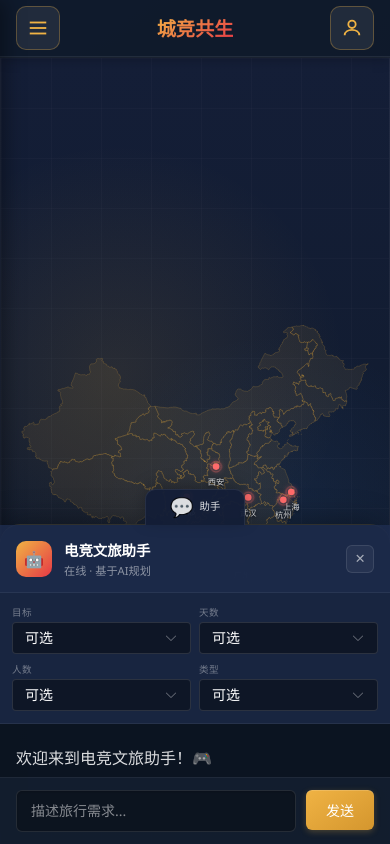
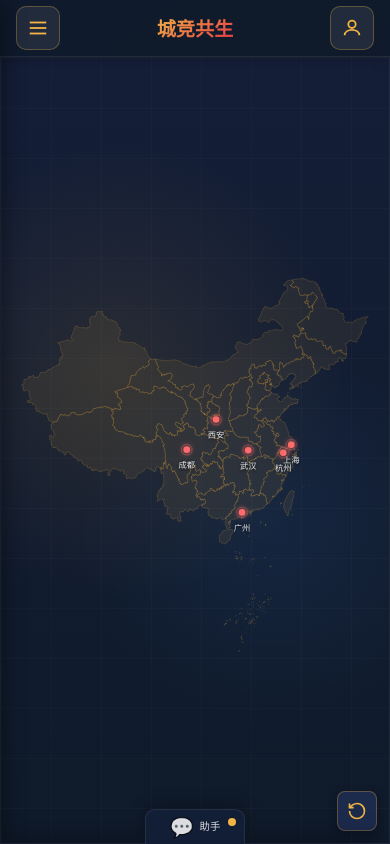
Before and after one commit to iy88/os_national_frontend, a Vue app: page /travel in a window 390 px wide. Built offline with nearby package versions, Linux system fonts and the light colour scheme.

Commit message:
refactor: improve TravelView layout and fix mobile dialog issues

```diff
--- a/src/components/ChatBox.vue
+++ b/src/components/ChatBox.vue
@@ -431,7 +431,7 @@ defineExpose({
 
 @media (max-width: 768px) {
     .message.user .message-content {
-        width: 100%;
+        width: fit-content;
         max-width: 100%;
         box-sizing: border-box;
     }
--- a/src/components/CityMap.vue
+++ b/src/components/CityMap.vue
@@ -89,6 +89,7 @@ const initialMainlandView = ref({x: 0, y: 0, w: SVG_WIDTH, h: SVG_HEIGHT})
 // 缩放范围（基于初始大陆视图宽度）
 const MIN_VIEW_WIDTH_RATIO = 0.35
 const MAX_VIEW_WIDTH_RATIO = 2.2
+const MAP_VISUAL_UPSHIFT_RATIO = 0.06
 
 // 计算当前viewBox字符串
 const computeViewBox = () => {
@@ -508,7 +509,7 @@ const initializeMainlandView = () => {
 
     // 设置viewBox使大陆居中
     vbX.value = bounds.minX - (newW - boundsWidth) / 2
-    vbY.value = bounds.minY - (newH - boundsHeight) / 2
+    vbY.value = bounds.minY - (newH - boundsHeight) / 2 + newH * MAP_VISUAL_UPSHIFT_RATIO
     vbW.value = newW
     vbH.value = newH
 
--- a/src/views/TravelView.vue
+++ b/src/views/TravelView.vue
@@ -1,5 +1,5 @@
 <template>
-    <div class="travel-view">
+    <div :class="['travel-view', { 'mobile-layout': !isDesktopLayout }]">
         <!-- 地图区域 -->
         <section class="map-section" :class="{ 'chat-open': chatOpen && isDesktopLayout }">
             <div class="map-host">
@@ -92,7 +92,8 @@
             v-model="showCityModal"
             :title="currentCity?.name"
             class="city-detail-modal"
-            width="800px"
+            modal-class="city-detail-overlay"
+            :width="cityDialogWidth"
         >
             <div v-if="currentCity" ref="cityContentRef" class="city-content">
                 <div class="content-left">
@@ -172,7 +173,7 @@
 </template>
 
 <script setup>
-import {nextTick, onMounted, onUnmounted, ref} from 'vue'
+import {nextTick, onMounted, onUnmounted, ref, watch} from 'vue'
 import CityMap from '../components/CityMap.vue'
 import ChatBox from '../components/ChatBox.vue'
 import citiesData from '../data/cities.json'
@@ -190,10 +191,15 @@ const cityMap = Object.entries(citiesData).reduce((acc, [key, city]) => {
     return acc
 }, {})
 
-// 聊天侧边栏开关
-const chatOpen = ref(true)
-const isDesktopLayout = ref(true)
 const SIDEBAR_WIDTH = 380
+const getIsDesktopLayout = () => {
+    if (typeof window === 'undefined') return true
+    return window.innerWidth - SIDEBAR_WIDTH > window.innerHeight
+}
+
+const isDesktopLayout = ref(getIsDesktopLayout())
+// 首帧按布局决定开关状态，避免移动端初始化时出现收拢动画
+const chatOpen = ref(isDesktopLayout.value)
 
 const selectedCity = ref('')
 const travelDays = ref(null)
@@ -205,6 +211,7 @@ const showCityModal = ref(false)
 const cityDialogRef = ref(null)
 const cityContentRef = ref(null)
 const chatBoxRef = ref(null)
+const cityDialogWidth = ref('800px')
 
 // 会话状态
 const currentSessionId = ref(null)
@@ -216,18 +223,43 @@ const activeStreamToken = ref(0)
 const {streamingCancelRef, cancelStreaming} = useStreamTimers()
 
 const updateLayoutMode = () => {
+    isDesktopLayout.value = getIsDesktopLayout()
+}
+
+const triggerMapReflow = () => {
     if (typeof window === 'undefined') return
-    isDesktopLayout.value = window.innerWidth - SIDEBAR_WIDTH > window.innerHeight
+    requestAnimationFrame(() => {
+        requestAnimationFrame(() => {
+            window.dispatchEvent(new Event('resize'))
+        })
+    })
+}
+
+const updateDialogWidth = () => {
+    if (typeof window === 'undefined') return
+    const viewportWidth = window.innerWidth
+    if (viewportWidth <= 900) {
+        cityDialogWidth.value = `${Math.max(280, viewportWidth - 24)}px`
+        return
+    }
+    cityDialogWidth.value = '800px'
 }
 
 onMounted(() => {
     updateLayoutMode()
+    updateDialogWidth()
     window.addEventListener('resize', updateLayoutMode)
+    window.addEventListener('resize', updateDialogWidth)
 })
 
 onUnmounted(() => {
     window.removeEventListener('resize', updateLayoutMode)
+    window.removeEventListener('resize', updateDialogWidth)
     cancelStreaming()
+})
+
+watch([chatOpen, isDesktopLayout], () => {
+    triggerMapReflow()
 })
 
 const travelMessages = ref([
@@ -352,6 +384,10 @@ ${text}
     overflow: hidden;
 }
 
+.travel-view.mobile-layout .map-section {
+    transition: none;
+}
+
 /* 地图区域 */
 .map-section {
     position: absolute;
@@ -447,7 +483,7 @@ ${text}
     right: 0;
     width: 380px;
     height: 100%;
-    background: rgba(15, 26, 42, 0.98);
+    background: #0f1a2a;
     border-left: 1px solid rgba(240, 179, 68, 0.15);
     display: flex;
     flex-direction: column;
@@ -455,6 +491,8 @@ ${text}
     box-shadow: -8px 0 32px rgba(0, 0, 0, 0.4);
     transform: translateX(100%);
     transition: transform 0.4s cubic-bezier(0.4, 0, 0.2, 1);
+    backface-visibility: hidden;
+    will-change: transform;
 }
 
 .chat-sidebar.open {
@@ -463,9 +501,9 @@ ${text}
 
 .chat-sidebar.mobile {
     width: 100%;
-    height: 40%;
-    min-height: 320px;
-    max-height: 70%;
+    height: 70%;
+    min-height: 400px;
+    max-height: 85%;
     top: auto;
     bottom: 0;
     border-left: none;
@@ -746,14 +784,25 @@ ${text}
 </style>
 
 <style>
-.city-detail-modal .el-dialog {
+.city-detail-modal.el-dialog {
     background: linear-gradient(145deg, #1e2f55 0%, #0f1a2a 100%);
     border: 1px solid rgba(240, 179, 68, 0.25);
     border-radius: 10px;
+    max-width: calc(100vw - 24px);
     box-shadow: 0 8px 32px rgba(0, 0, 0, 0.4);
+    margin: 0 !important;
     margin-top: 0 !important;
-    top: 50% !important;
-    transform: translateY(-50%) !important;
+    top: auto !important;
+    transform: none !important;
+    box-sizing: border-box;
+}
+
+.city-detail-overlay .el-overlay-dialog {
+    display: flex;
+    align-items: center;
+    justify-content: center;
+    padding: 0;
+    box-sizing: border-box;
 }
 
 .city-detail-modal .el-dialog__header {
@@ -888,10 +937,14 @@ ${text}
 
 /* 移动端适配 */
 @media (max-width: 768px) {
-    .city-detail-modal .el-dialog {
-        width: 95% !important;
-        max-width: 95vw;
-        margin: 10px auto !important;
+    .city-detail-overlay .el-overlay-dialog {
+        padding: 0;
+    }
+
+    .city-detail-modal.el-dialog {
+        margin: 0 !important;
+        top: auto !important;
+        transform: none !important;
     }
 
     .city-detail-modal .el-dialog__body {
```
